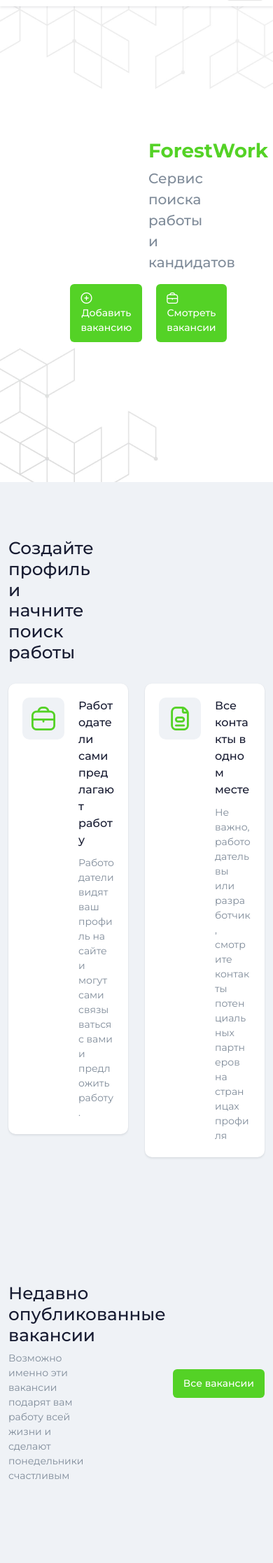
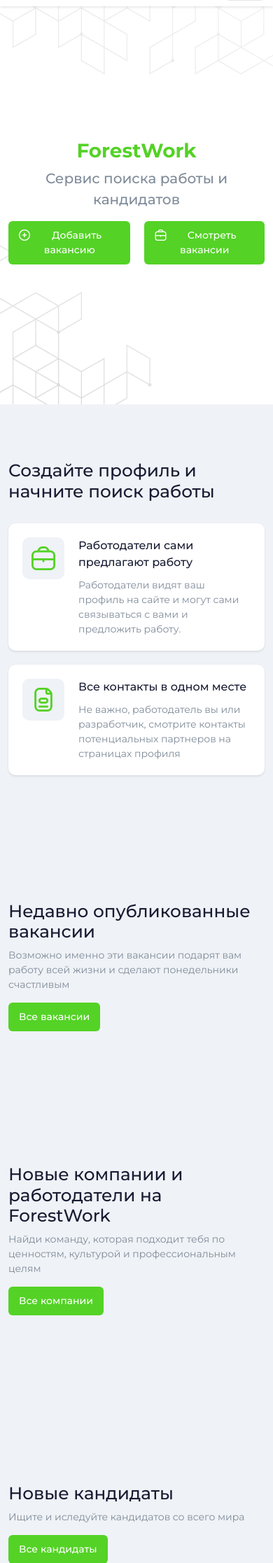
Before and after one commit to ElveeBolt/forestwork, a Django app: page / in a window 390 px wide. Shown: the part 47-2281 px from the top of the page at 70% size. Run offline with Django 4.2, Linux system fonts and the light colour scheme; data that the repository does not hold is empty; some libraries are stand-ins or nearby versions.

Commit message:
Added primitive adaptive to pages

```diff
--- a/forestwork/static/css/main.css
+++ b/forestwork/static/css/main.css
@@ -496,10 +496,10 @@ section .section-heading .btns {
 
 #home {
     margin-top: -30px;
-    background: url('../img/home_bg.jpg');
+    background: url("../img/home_bg.jpg");
     background-size: cover;
     background-position: center;
-    padding: 200px;
+    padding: 200px 0;
     text-align: center;
 }
 
@@ -650,3 +650,15 @@ footer .footer-menu li a:hover{
 .owl-carousel .owl-dot:hover{
     background: var(--color-green)!important;
 }
+
+
+@media (max-width: 992px) {
+    section .section-heading {
+        padding-right: 0;
+    }
+
+    section .section-heading .btns {
+        position: relative;
+        margin-top: 15px;
+    }
+}
--- a/forestwork/templates/jobs/index.html
+++ b/forestwork/templates/jobs/index.html
@@ -7,7 +7,7 @@
         <div class="subtitle">{{ subtitle }}</div>
     </div>
     <div class="row">
-        <div class="col-8">
+        <div class="col-lg-8">
             {% for job in job_list %}
             <div class="card card-job">
                 <h2><a href="{% url 'job' pk=job.id %}">{{ job.title }}</a></h2>
@@ -28,7 +28,7 @@
             {% endfor %}
             {% include 'pagination.html' %}
         </div>
-        <div class="col-4">
+        <div class="col-lg-4">
             {% if user.type == 1 %}
             <div class="card">
                 <div class="card-heading">
--- a/forestwork/templates/jobs/job.html
+++ b/forestwork/templates/jobs/job.html
@@ -7,7 +7,7 @@
         <div class="subtitle">{{ subtitle }}</div>
     </div>
     <div class="row">
-        <div class="col-8">
+        <div class="col-lg-8">
             <div class="card">
                 <div class="card-heading">
                     <h2>{{ job.salary }} $</h2>
@@ -35,7 +35,7 @@
                 </ul>
             </div>
         </div>
-        <div class="col-4">
+        <div class="col-lg-4">
             <div class="card">
                 <div class="card-heading">
                     <h2>{{ job.user.name }}</h2>
--- a/forestwork/templates/jobs/job_form.html
+++ b/forestwork/templates/jobs/job_form.html
@@ -7,7 +7,7 @@
         <div class="subtitle">{{ subtitle }}</div>
     </div>
     <div class="row">
-        <div class="col-8">
+        <div class="col-lg-8">
             <div class="card">
                 <div class="card-heading">
                     <h2>Добавить вакансию</h2>
@@ -55,7 +55,7 @@
                 </form>
             </div>
         </div>
-        <div class="col-4">
+        <div class="col-lg-4">
 
         </div>
     </div>
--- a/forestwork/templates/main/index.html
+++ b/forestwork/templates/main/index.html
@@ -18,7 +18,7 @@
             <h2>Создайте профиль и начните поиск работы</h2>
         </div>
         <div class="row">
-            <div class="col-6">
+            <div class="col-lg-6">
                 <div class="card">
                     <i class="fi fi-rr-briefcase"></i>
                     <div class="title">Работодатели сами предлагают работу</div>
@@ -27,7 +27,7 @@
                     </div>
                 </div>
             </div>
-            <div class="col-6">
+            <div class="col-lg-6">
                 <div class="card">
                     <i class="fi fi-rr-form"></i>
                     <div class="title">Все контакты в одном месте</div>
@@ -50,7 +50,7 @@
         </div>
         <div class="row">
             {% for job in job_list %}
-                <div class="col-6">
+                <div class="col-lg-6">
                     <div class="card card-job">
                         <h2><a href="{% url 'job' pk=job.id %}">{{ job.title }}</a></h2>
                         <div class="salary">{{ job.salary }}$</div>
@@ -149,7 +149,20 @@ $('#employers-carousel, #developer-carousel').owlCarousel({
     dots: true,
     loop: true,
     margin: 30,
-    items: 4,
+    responsive:{
+        0:{
+            items:1,
+        },
+        576:{
+            items:2,
+        },
+        992:{
+            items:3,
+        },
+        1200:{
+            items:4,
+        }
+    }
 })
 
 </script>
--- a/forestwork/templates/profile/contacts.html
+++ b/forestwork/templates/profile/contacts.html
@@ -7,7 +7,7 @@
         <div class="subtitle">{{ subtitle }}</div>
     </div>
     <div class="row">
-        <div class="col-8">
+        <div class="col-lg-8">
             <div class="card">
                 <div class="card-heading">
                     <h2>Контактная информация</h2>
@@ -86,7 +86,7 @@
                 </form>
             </div>
         </div>
-        <div class="col-4">
+        <div class="col-lg-4">
             {% include 'profile/menu.html' %}
         </div>
     </div>
--- a/forestwork/templates/profile/index.html
+++ b/forestwork/templates/profile/index.html
@@ -7,7 +7,7 @@
         <div class="subtitle">{{ subtitle }}</div>
     </div>
     <div class="row">
-        <div class="col-8">
+        <div class="col-lg-8">
             <div class="card">
                 <div class="user-profile">
                     <div class="avatar">{{ user.username|slice:"2" }}</div>
@@ -86,7 +86,7 @@
                 </div>
             </div>
         </div>
-        <div class="col-4">
+        <div class="col-lg-4">
             {% include 'profile/menu.html' %}
         </div>
     </div>
--- a/forestwork/templates/profile/jobs.html
+++ b/forestwork/templates/profile/jobs.html
@@ -7,7 +7,7 @@
         <div class="subtitle">{{ subtitle }}</div>
     </div>
     <div class="row">
-        <div class="col-8">
+        <div class="col-lg-8">
             <div class="card">
                 <div class="card-heading">
                     <h2>Список вакансий</h2>
@@ -29,7 +29,7 @@
                 </div>
             </div>
         </div>
-        <div class="col-4">
+        <div class="col-lg-4">
             {% include 'profile/menu.html' %}
         </div>
     </div>
--- a/forestwork/templates/profile/main.html
+++ b/forestwork/templates/profile/main.html
@@ -7,7 +7,7 @@
         <div class="subtitle">{{ subtitle }}</div>
     </div>
     <div class="row">
-        <div class="col-8">
+        <div class="col-lg-8">
             <div class="card">
                 <div class="card-heading">
                     <h2>Общая информация</h2>
@@ -37,7 +37,7 @@
                 </form>
             </div>
         </div>
-        <div class="col-4">
+        <div class="col-lg-4">
             {% include 'profile/menu.html' %}
         </div>
     </div>
--- a/forestwork/templates/profile/password.html
+++ b/forestwork/templates/profile/password.html
@@ -7,7 +7,7 @@
         <div class="subtitle">{{ subtitle }}</div>
     </div>
     <div class="row">
-        <div class="col-8">
+        <div class="col-lg-8">
             <div class="card">
                 <div class="card-heading">
                     <h2>Изменение пароля</h2>
@@ -50,7 +50,7 @@
                 </form>
             </div>
         </div>
-        <div class="col-4">
+        <div class="col-lg-4">
             {% include 'profile/menu.html' %}
         </div>
     </div>
--- a/forestwork/templates/users/developers.html
+++ b/forestwork/templates/users/developers.html
@@ -7,7 +7,7 @@
         <div class="subtitle">{{ subtitle }}</div>
     </div>
     <div class="row">
-        <div class="col-8">
+        <div class="col-lg-8">
             {% for user in page_obj %}
             <div class="card card-user">
                 <h2><a href="{% url 'developer' pk=user.id %}">{{ user.name }}</a></h2>
--- a/forestwork/templates/users/employers.html
+++ b/forestwork/templates/users/employers.html
@@ -7,7 +7,7 @@
         <div class="subtitle">{{ subtitle }}</div>
     </div>
     <div class="row">
-        <div class="col-8">
+        <div class="col-lg-8">
             {% for user in page_obj %}
             <div class="card card-user">
                 <h2><a href="{% url 'employer' pk=user.id %}">{{ user.name }}</a></h2>
--- a/forestwork/templates/users/user.html
+++ b/forestwork/templates/users/user.html
@@ -7,7 +7,7 @@
         <div class="subtitle">{{ subtitle }}</div>
     </div>
     <div class="row">
-        <div class="col-8">
+        <div class="col-lg-8">
             <div class="card">
                 <div class="user-profile">
                     <div class="avatar">{{ user_info.username|slice:"2" }}</div>
@@ -22,7 +22,6 @@
                     </div>
                     <div class="date text-muted mt-3">Последняя активность: {{ user_info.last_login  }}</div>
                     <div class="date text-muted">На сервисе с: {{ user_info.date_joined }}</div>
-
                 </div>
             </div>
             <ul class="nav nav-pills mb-3" id="pills-tab" role="tablist">
```
